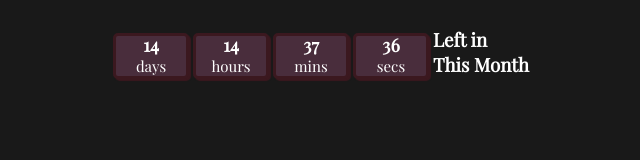
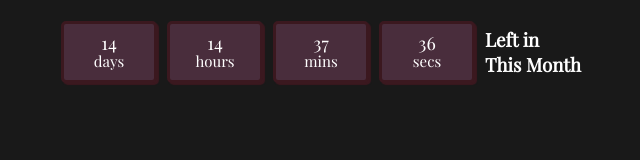
Before and after one commit to izzieye/Time-Left-Widget, a plain HTML site: page index.html in a window 1280 px wide. Shown: the whole page, without its empty margins (319-959 px from the left). Drawn offline with nearby package versions, Linux system fonts and the light colour scheme.

Commit message:
Update index.html

```diff
--- a/index.html
+++ b/index.html
@@ -9,6 +9,13 @@
 
     <title>Time Left in this Month</title>
     <style>
+        #counter{
+            display: flex;
+            justify-content: center;
+            gap: 10px;
+            align-items: center;
+            flex-wrap: wrap;
+        }
 
         body{
             text-align: center;
@@ -17,25 +24,28 @@
             color: white;
         }
         .box{
-            display: inline-block;
+            display: flex;
             flex-direction: column;
             justify-content: center;
             align-items: center;
 
-            min-width: 70px;
-            padding: 12 px 10px;
+            width: 80px;
+            padding: 10px 5px;
 
             border: 3px solid #3B181F;
             border-radius: 5px;
             background-color: #492D3C;
             box-shadow: 2px 2px 1px 0px #3B181F;
             text-align: center;
+
+            line-height: 1.1;
+            overflow: hidden;
         }
 
         h2{
             margin: 0;
             font-size: 18px;
-            line-height: 1.1;
+            font-weight: normal;
         }
         h3{
             text-align: left;
```
